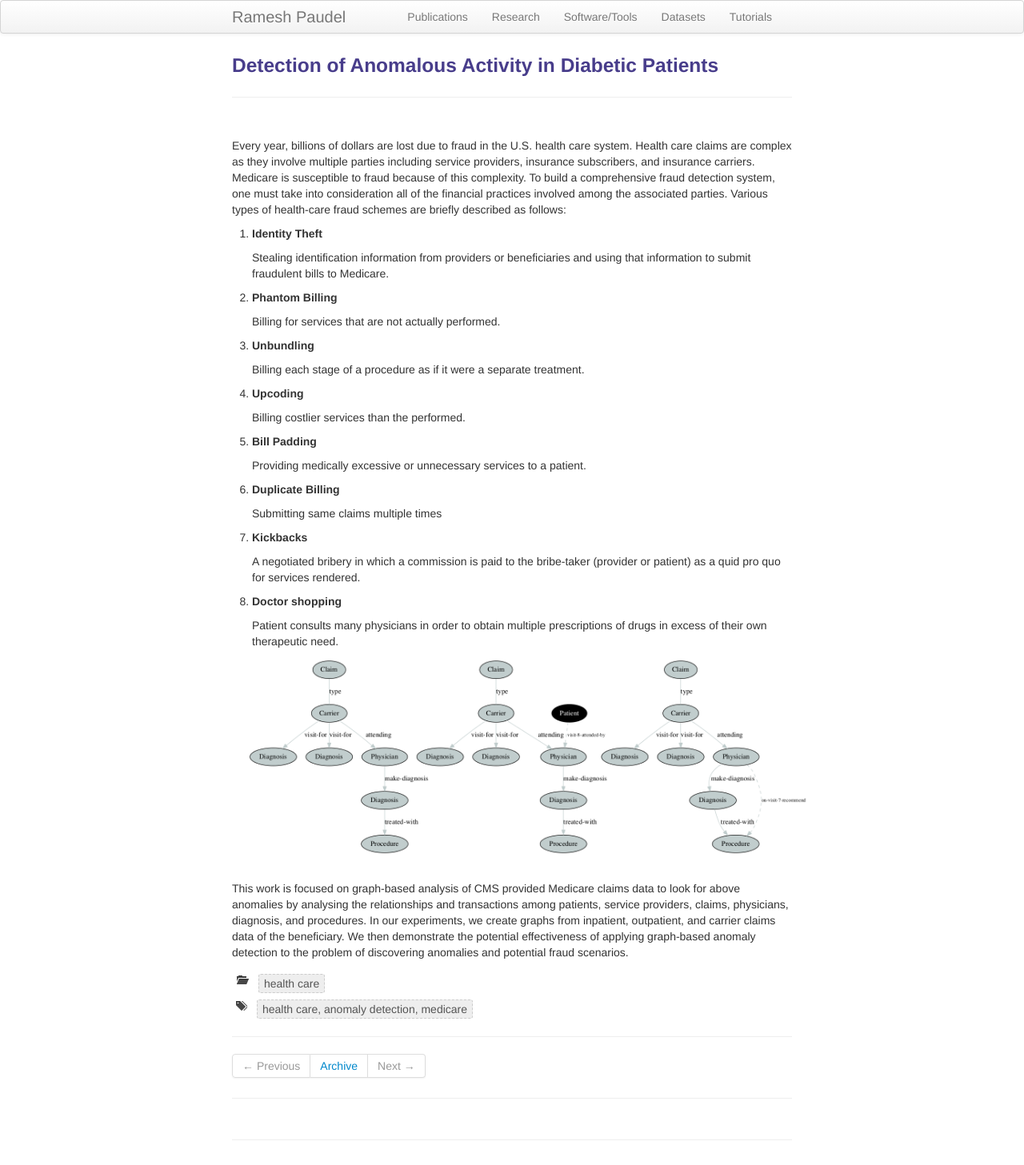
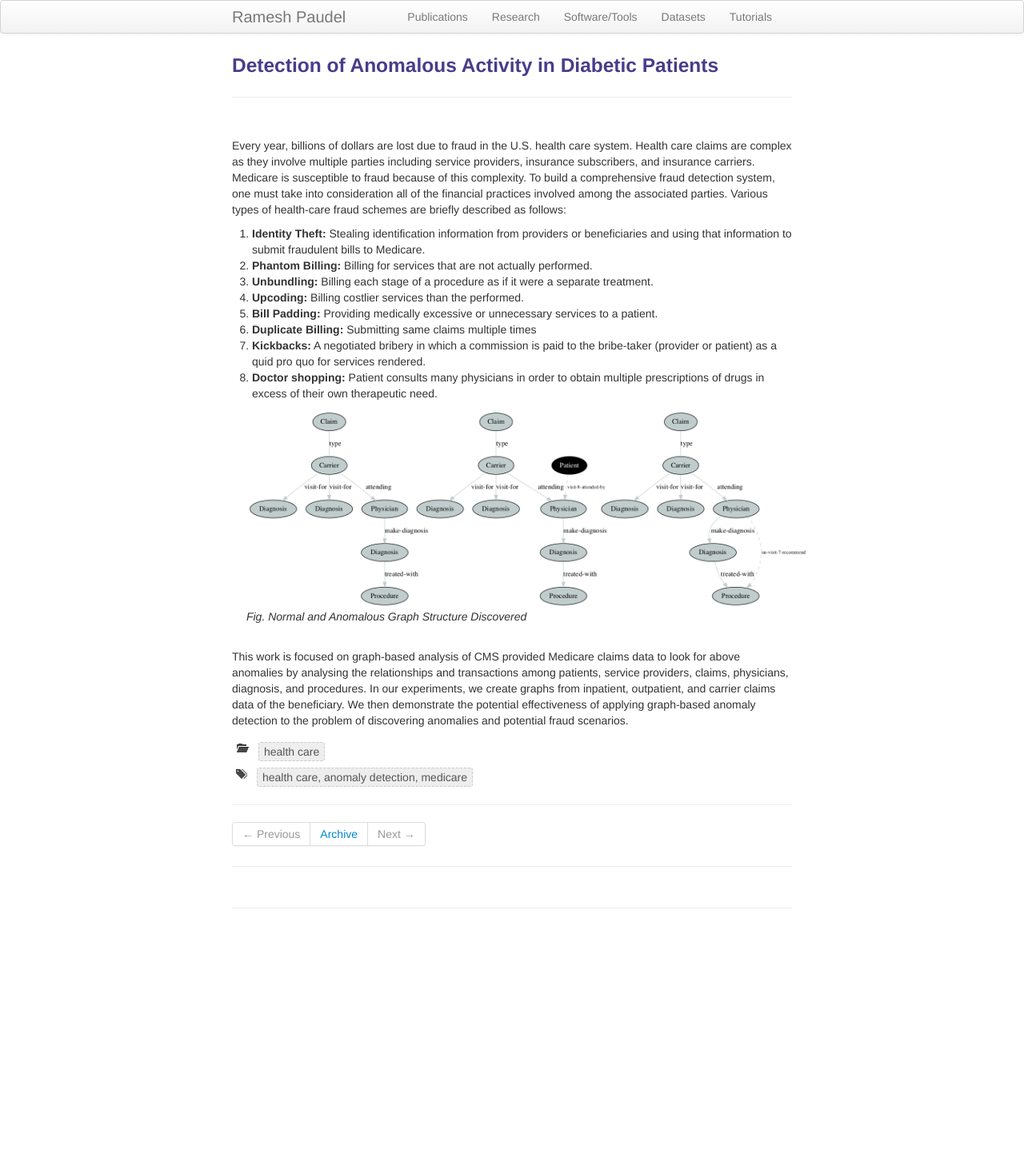
Before and after one commit to rpaudel42/rpaudel42.github.io, a Jekyll site: the page built from pages/medicare.md, in a window 1280 px wide. Shown: the whole page at 80% size. Built offline with Jekyll 4.4.1, drawn with Linux system fonts in a browser that asks for light colours; after the commit the page ends 1167 px from its top, so only the background shows below that.

Commit message:
Update medicare.md

```diff
--- a/pages/medicare.md
+++ b/pages/medicare.md
@@ -8,19 +8,20 @@ description: Ramesh Paudel; Detection of Anomalous Activity in Diabetic Patients
 
 
 Every year, billions of dollars are lost due to fraud in the U.S. health care system. Health care claims are complex as they involve multiple parties including service providers, insurance subscribers, and insurance carriers. Medicare is susceptible to fraud because of this complexity. To build a comprehensive fraud detection system, one must take into consideration all of the financial practices involved among the associated parties. Various types of health-care fraud schemes are briefly described as follows:
-1. <h5>Identity Theft</h5>Stealing identification information from providers or beneficiaries and using that information to submit fraudulent bills to Medicare.
-2. <h5>Phantom Billing</h5>Billing for services that are not actually performed.
-3. <h5>Unbundling </h5>Billing each stage of a procedure as if it were a separate treatment.
-4. <h5>Upcoding </h5>Billing costlier services than the performed.
-5. <h5>Bill Padding </h5>Providing medically excessive or unnecessary services to a patient.
-6. <h5>Duplicate Billing </h5>Submitting same claims multiple times
-7. <h5>Kickbacks </h5>A negotiated bribery in which a commission is paid to the bribe-taker (provider or patient) as a quid pro quo for services rendered.
-8. <h5>Doctor shopping</h5>Patient consults many physicians in order to obtain multiple prescriptions of drugs in excess of their own therapeutic need.
+1. **Identity Theft:** Stealing identification information from providers or beneficiaries and using that information to submit fraudulent bills to Medicare.
+2. **Phantom Billing:** Billing for services that are not actually performed.
+3. **Unbundling:** Billing each stage of a procedure as if it were a separate treatment.
+4. **Upcoding:** Billing costlier services than the performed.
+5. **Bill Padding:** Providing medically excessive or unnecessary services to a patient.
+6. **Duplicate Billing:** Submitting same claims multiple times
+7. **Kickbacks:** A negotiated bribery in which a commission is paid to the bribe-taker (provider or patient) as a quid pro quo for services rendered.
+8. **Doctor shopping:** Patient consults many physicians in order to obtain multiple prescriptions of drugs in excess of their own therapeutic need.
 
 <div class="span2 topimage">
     <a href="../assets/pics/cprobAnom1.png">
         <img src="../assets/pics/cprobAnom1.png"
               title="Normal and Anomalous Graph Structure" alt="Normal and Anomalous Graph Structure"/></a>
+    <em>Fig. Normal and Anomalous Graph Structure Discovered</em>
     </div>
 
 This work is focused on graph-based analysis of CMS provided Medicare claims data to look for above anomalies by analysing the relationships and transactions among patients, service providers, claims, physicians, diagnosis, and procedures.
```
